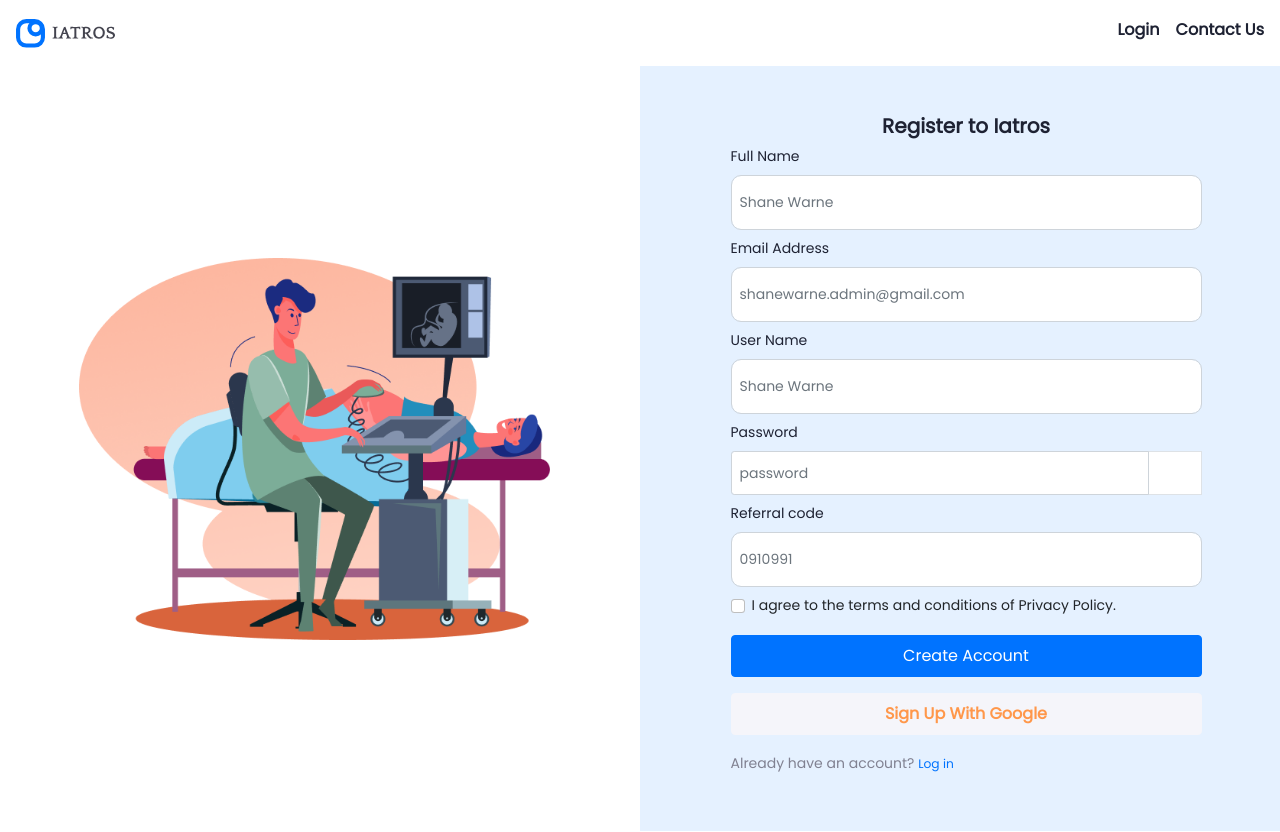
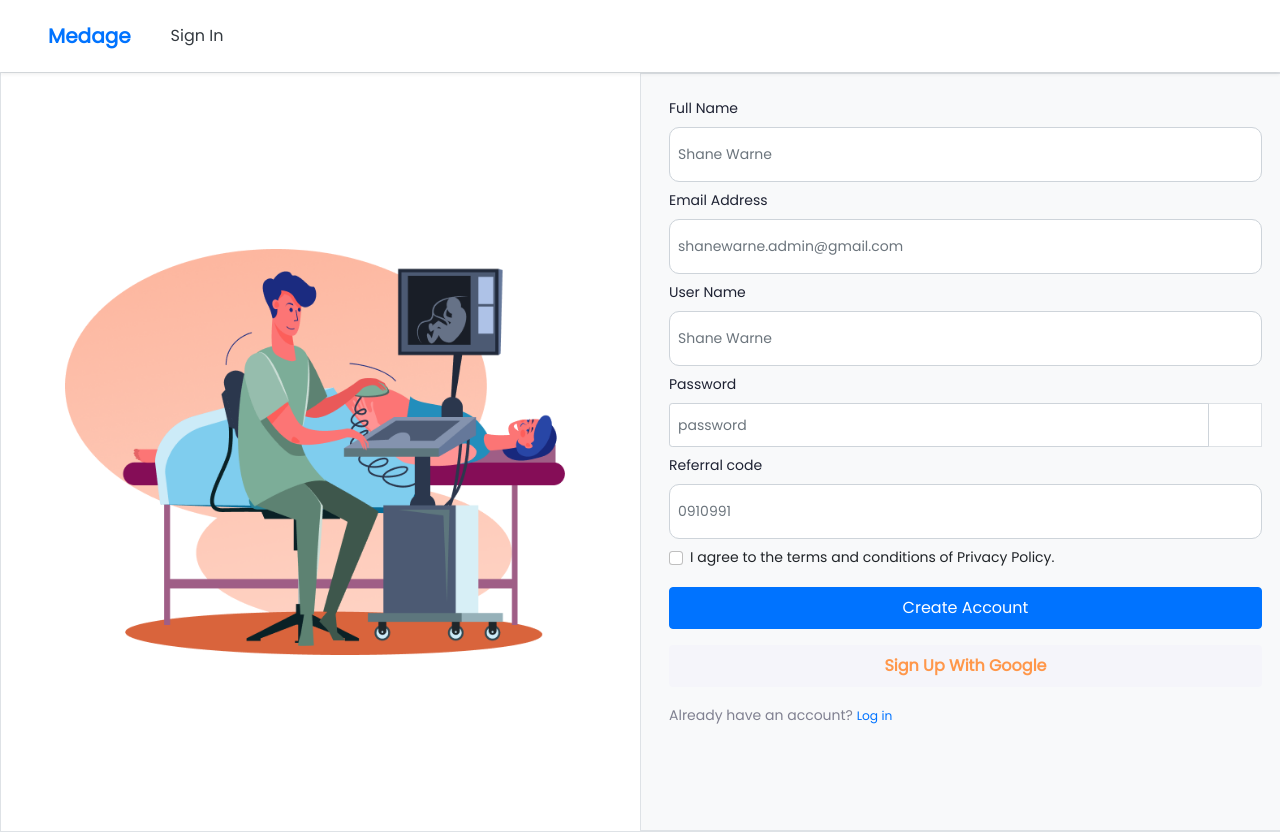
Before and after one commit to David-soulpage/medage-next, a Next.js app: page / in a window 1280 px wide. Built offline with nearby package versions, Linux system fonts and the light colour scheme; some icons are missing.

Commit message:
update home screen

```diff
--- a/components/forms/signin.tsx
+++ b/components/forms/signin.tsx
@@ -26,7 +26,7 @@ const Signin: FC = () => {
     setPassword(!showPassword);
   };
   return (
-    <Form onSubmit={formik.handleSubmit}>
+    <Form className="p-3 pt-4" onSubmit={formik.handleSubmit}>
       <Form.Group controlId="formBasicEmail" className="mb-2">
         <Form.Label className="text-base-black fw-normal">Full Name</Form.Label>
         <Form.Control
--- /dev/null
+++ b/layouts/AuthPageLayout.tsx
@@ -0,0 +1,36 @@
+// components
+import DashboardLeftNav from "components/dashboard/DashboardLeftNav";
+import SignOutView from "@components/signOut";
+import Link from "next/link";
+import { Navbar, Nav, Container } from "react-bootstrap";
+
+const AuthPageLayout = (props: any) => {
+  return (
+    <>
+      <div>
+        <Navbar className="shadow-sm" expand="lg">
+          <Container className="py-2 px-5" fluid>
+            <Navbar.Brand className="fw-bold">
+              <Link href="/">
+                <a className="text-decoration-none">Medage</a>
+              </Link>
+            </Navbar.Brand>
+            <Navbar.Toggle aria-controls="basic-navbar-nav" />
+            <Navbar.Collapse id="basic-navbar-nav">
+              <Nav className="justify-content-end">
+                <li className="nav-item fw-light ms-3 px-2">
+                  <Link href="">
+                    <a className="text-decoration-none text-dark">Sign In</a>
+                  </Link>
+                </li>
+              </Nav>
+            </Navbar.Collapse>
+          </Container>
+        </Navbar>
+      </div>
+      <div>{props.children}</div>
+    </>
+  );
+};
+
+export default AuthPageLayout;
--- a/layouts/index.ts
+++ b/layouts/index.ts
@@ -1,4 +1,4 @@
 export { default as DefaultLayout } from "layouts/DefaultLayout";
-
 export { default as AdminLayout } from "./AdminLayout";
 export { default as DoctorDashboardLayout } from "./DoctorDashboardLayout";
+export { default as AuthPageLayout } from "./AuthPageLayout";
--- a/pages/index.tsx
+++ b/pages/index.tsx
@@ -4,33 +4,26 @@ import React, { FC } from "react";
 import { Image, Form } from "react-bootstrap";
 // forms
 import Signin from "@components/forms/signin";
+// layouts
+import { AuthPageLayout } from "layouts";
 
 const Home: FC = () => {
   return (
-    <>
-      <div className="d-flex justify-content-between align-items-center p-3 bg-white">
-        <div>
-          <Image src="/logo.svg" width="100" />
-        </div>
-        <div className="d-flex align-items-center">
-          <h6 className="text-base-black fw-bold me-3">Login </h6>
-          <h6 className="text-base-black fw-bold">Contact Us</h6>
-        </div>
-      </div>
-      <div className="row">
-        <div className="col d-flex justify-content-center align-items-center">
-          <Image src="/home.png" className="img-fluid w-75" />
-        </div>
-        <div className="col h-100 bg-light-primary d-flex flex-column align-items-center py-5 ">
-          <div>
-            <h5 className="text-base-black fw-bold me-auto">Register to Iatros</h5>
-          </div>
-          <div className="w-75 d-flex flex-column">
-            <Signin />
+    <AuthPageLayout>
+      <div className="border" style={{ height: "95vh" }}>
+        <div className="h-100">
+          <div className="row justify-content-center h-100">
+            <div className="col-md-6 text-center align-self-center">
+              <Image className="img-fluid" src="/home.png" width="500" />
+            </div>
+
+            <div className="col-md-6 h-100 bg-light border align-self-center align-items-center mx-auto">
+              <Signin />
+            </div>
           </div>
         </div>
       </div>
-    </>
+    </AuthPageLayout>
   );
 };
 export default Home;
```
Also changed, not shown: pages/signup.tsx (deleted, +0 -129 lines).
